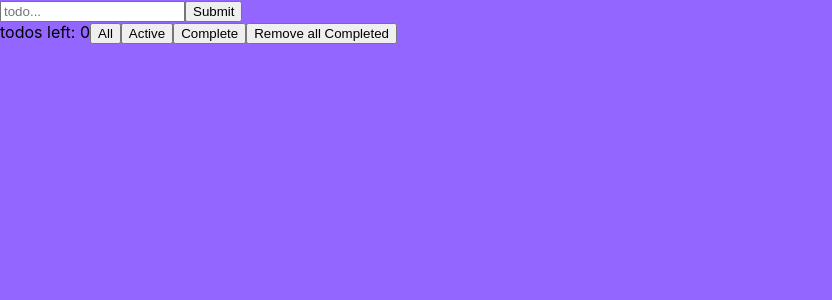
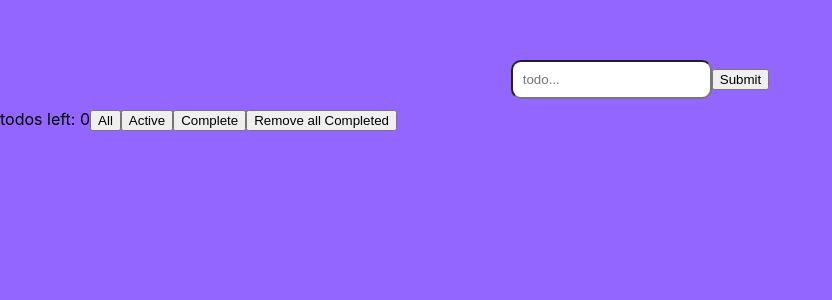
Before and after one commit to Manjukcthapa/todolist, a React (Create React App) app: page / in a window 1280 px wide. Shown: the top 300 px of the page, without its empty margins (0-832 px from the left). Built offline with nearby package versions, Linux system fonts and the light colour scheme.

Commit message:
changed same styling

```diff
--- a/src/TodoForm.js
+++ b/src/TodoForm.js
@@ -1,5 +1,6 @@
 import React from "react";
 import shortid from "shortid"
+import "./todo.css";
 
 class TodoForm extends React.Component {
   state = {
@@ -27,7 +28,7 @@ handleSubmit = (e) => {
   render() {
     return (
       <div className="app">
-        <form onSubmit = {this.handleSubmit}>
+        <form  onSubmit = {this.handleSubmit}>
         <input
         name="text"
           value={this.state.text}
--- /dev/null
+++ b/src/todo.css
@@ -0,0 +1,13 @@
+.app{
+    display:flex;
+    justify-content: center;
+    margin-top:50px;
+}
+
+input{
+    padding:10px;
+  margin:10px 0;
+  border-radius:10px;
+
+
+}
```
